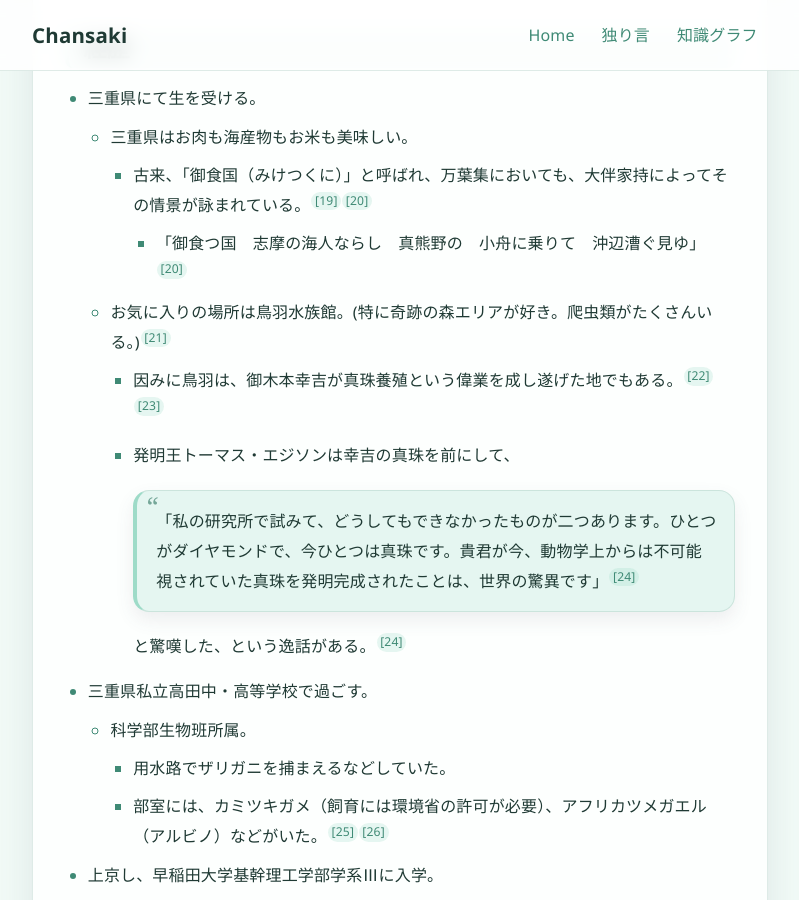
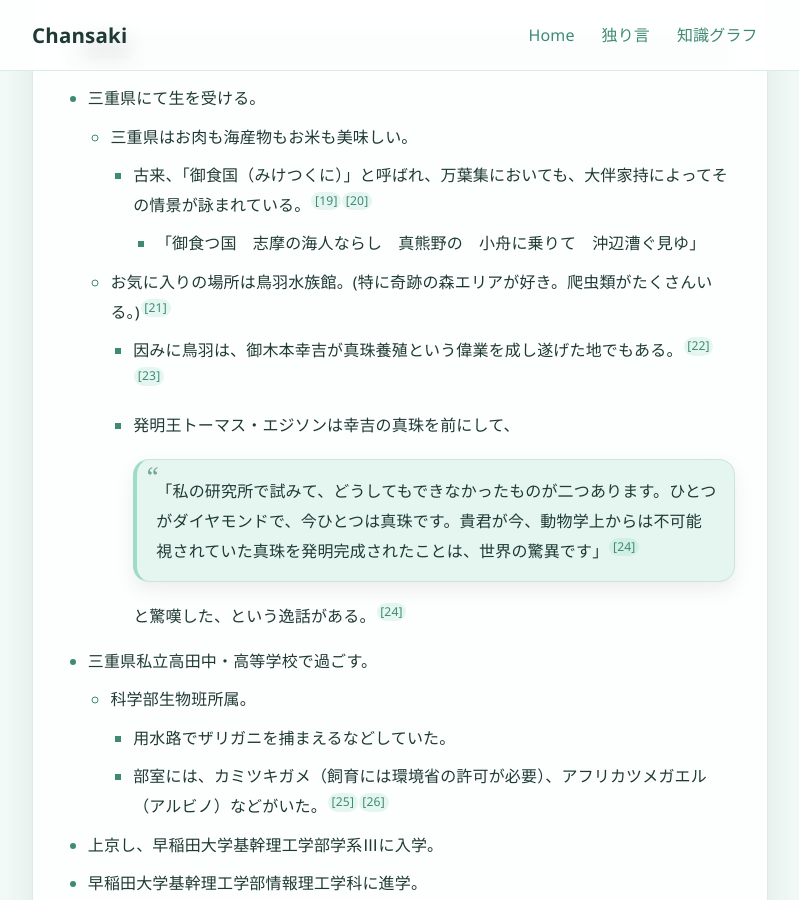
Before and after one commit to chansaki3108341/chansaki3108341.github.io, a Jekyll site: the page built from index.md, in a window 1280 px wide and 900 px high, scrolled down 2766 px. Shown: the whole window, without its empty margins (240-1039 px from the left). Built offline with Jekyll 4.4.1, drawn with Linux system fonts in a browser that asks for light colours.

Commit message:
Clean up remaining reference marker

```diff
--- a/index.md
+++ b/index.md
@@ -71,7 +71,7 @@ description: PCにむかひて、心にうつりゆくよしなしごとを、
 - 三重県にて生を受ける。
   - 三重県はお肉も海産物もお米も美味しい。
     - 古来、「御食国（みけつくに）」と呼ばれ、万葉集においても、大伴家持によってその情景が詠まれている。[[19]](#ref-19)[[20]](#ref-20)
-      - 「御食つ国　志摩の海人ならし　真熊野の　小舟に乗りて　沖辺漕ぐ見ゆ」[[20]](#ref-20)
+      - 「御食つ国　志摩の海人ならし　真熊野の　小舟に乗りて　沖辺漕ぐ見ゆ」
   - お気に入りの場所は鳥羽水族館。(特に奇跡の森エリアが好き。爬虫類がたくさんいる。)[[21]](#ref-21)
     - 因みに鳥羽は、御木本幸吉が真珠養殖という偉業を成し遂げた地でもある。[[22]](#ref-22)[[23]](#ref-23)
     - 発明王トーマス・エジソンは幸吉の真珠を前にして、
```
